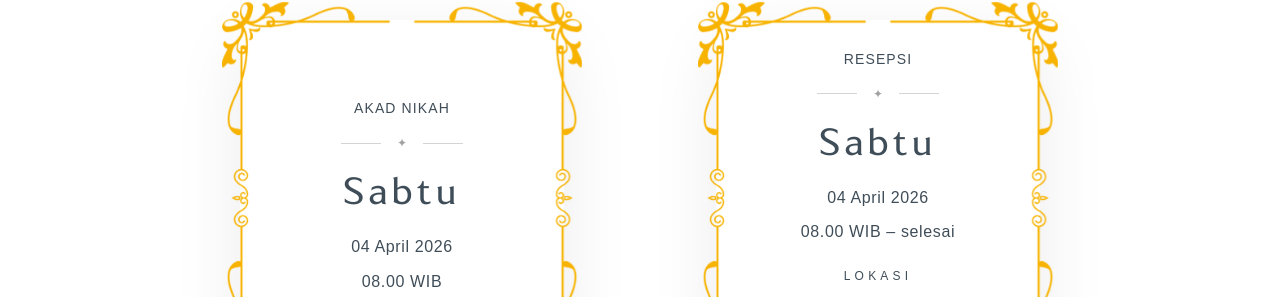
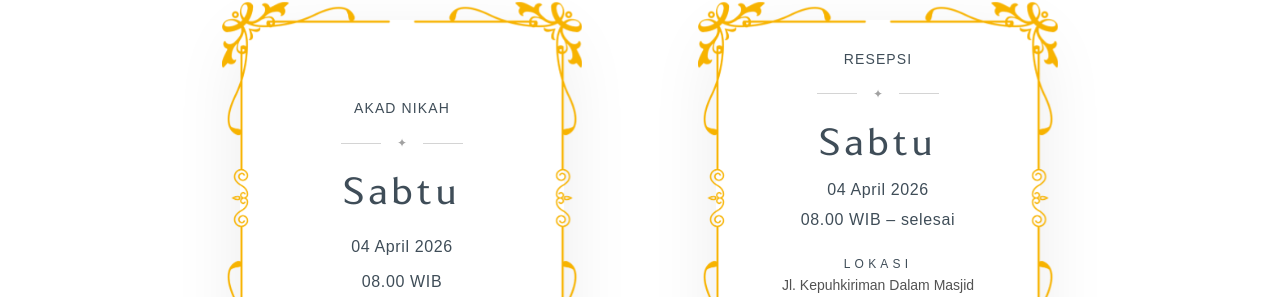
Before and after one commit to swakastudio/duajemari, a Next.js app: page /firoh-arofi/invitation in a window 1280 px wide. Shown: the part 3300-3597 px from the top of the page. Built offline with nearby package versions, Linux system fonts and the light colour scheme.

Commit message:
Update HariBahagia.tsx

```diff
--- a/app/(wedding)/firoh-arofi/components/HariBahagia.tsx
+++ b/app/(wedding)/firoh-arofi/components/HariBahagia.tsx
@@ -186,7 +186,7 @@ text-[16px]
 tracking-[0.04em]
 leading-[1.9]
 text-[#3f4d58]
-mt-2
+mt-auto
 ">
 04 April 2026
 </p>
@@ -199,7 +199,7 @@ text-[16px]
 tracking-[0.04em]
 leading-[1.9]
 text-[#3f4d58]
-mt-1
+mt-auto
 ">
 08.00 WIB – selesai
 </p>
@@ -213,7 +213,7 @@ mt-1
 text-[12px]
 tracking-[0.35em]
 text-[#3f4d58]
-mb-4
+mb-auto
 ">
 LOKASI
 </p>
```
